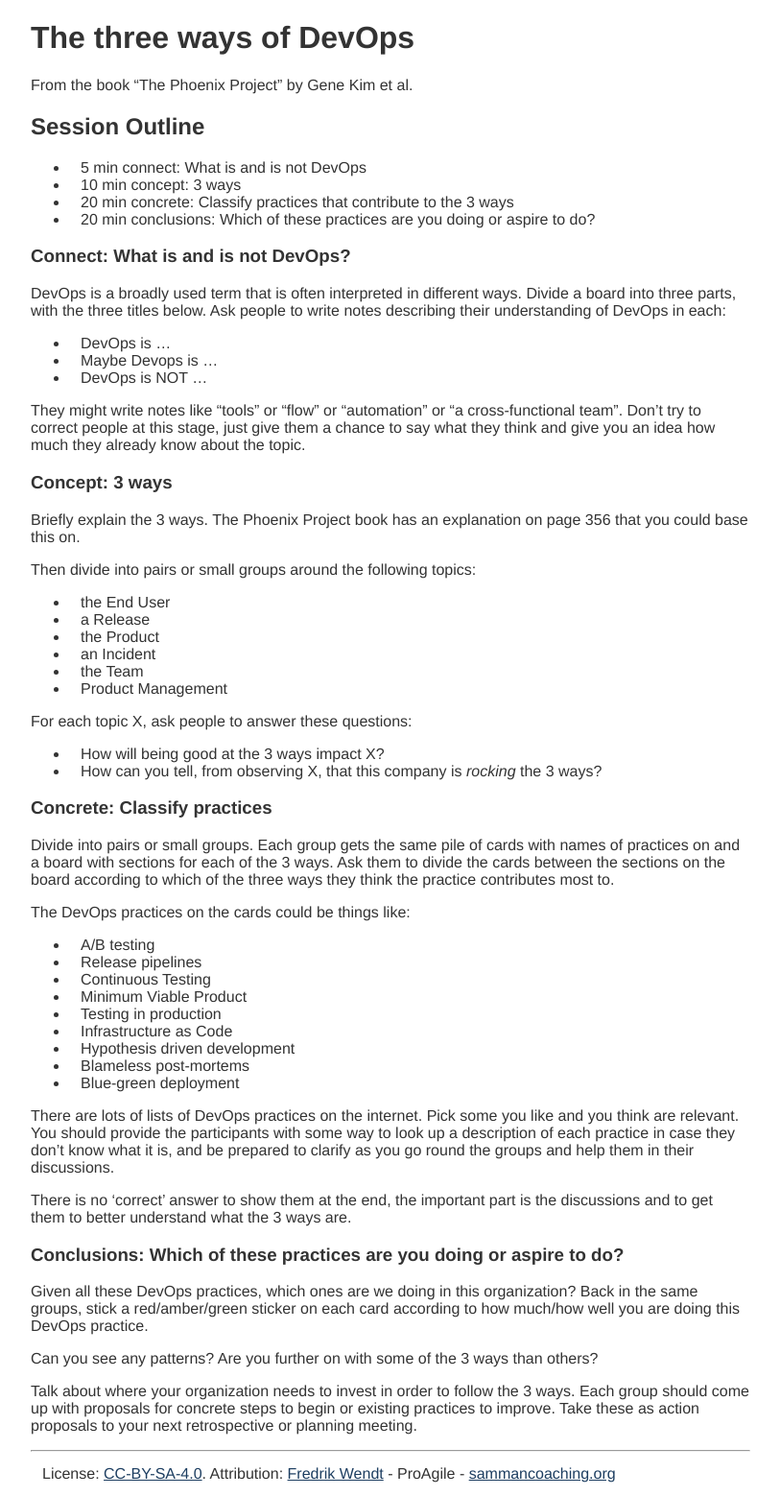
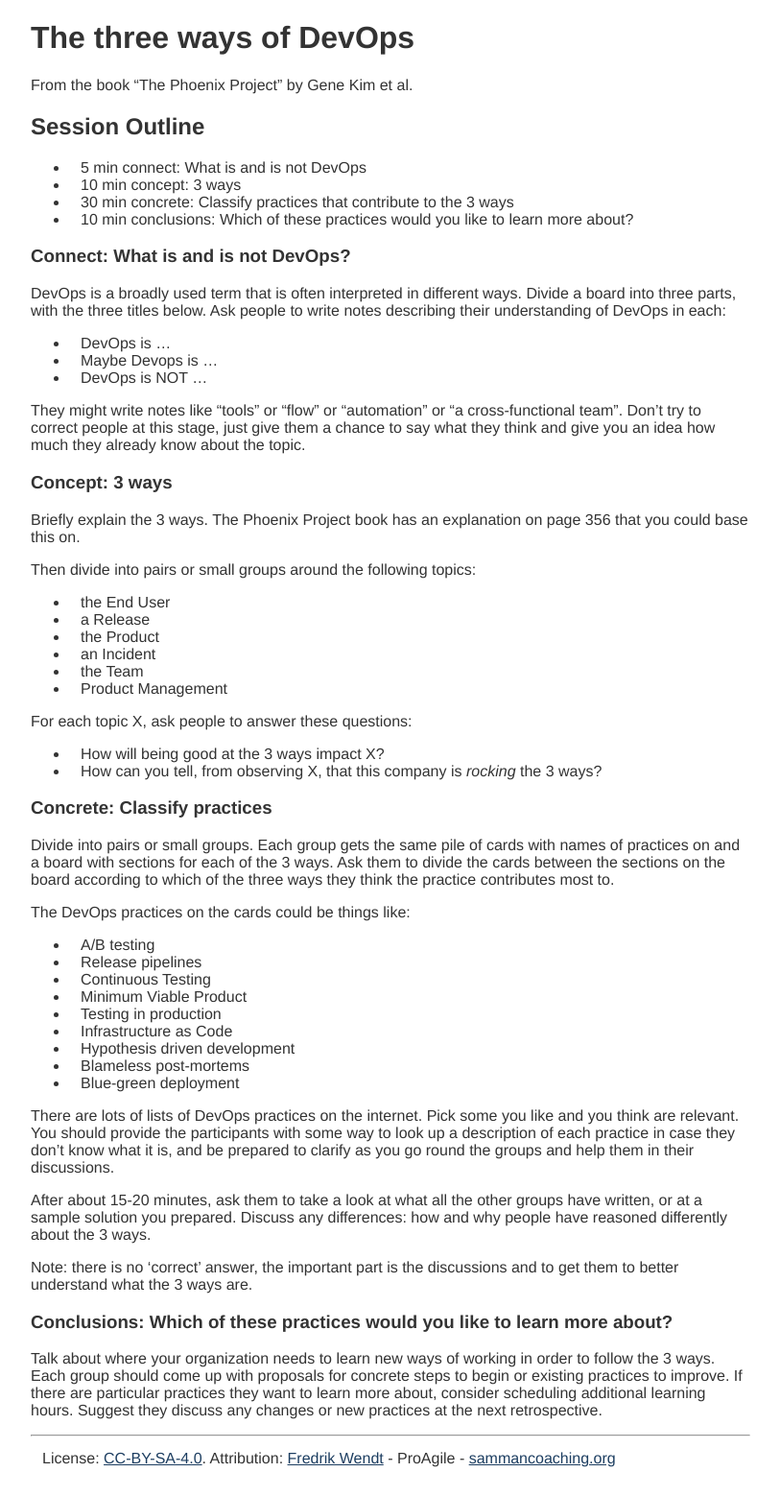
Before and after one commit to sammancoaching/website, a Jekyll site: the page built from _learning_hours/devops/three_ways.md, in a window 1280 px wide. Shown: the whole page at 96% size, without its empty margins (233-1046 px from the left). Built offline with Jekyll 4.4.1, drawn with Linux system fonts in a browser that asks for light colours.

Commit message:
update following Fredriks feedback

```diff
--- a/_learning_hours/devops/three_ways.md
+++ b/_learning_hours/devops/three_ways.md
@@ -15,8 +15,8 @@ From the book "The Phoenix Project" by Gene Kim et al.
 
 * 5 min connect: What is and is not DevOps
 * 10 min concept: 3 ways
-* 20 min concrete: Classify practices that contribute to the 3 ways
-* 20 min conclusions: Which of these practices are you doing or aspire to do?
+* 30 min concrete: Classify practices that contribute to the 3 ways
+* 10 min conclusions: Which of these practices would you like to learn more about?
 
 ### Connect: What is and is not DevOps?
 DevOps is a broadly used term that is often interpreted in different ways. Divide a board into three parts, with the three titles below. Ask people to write notes describing their understanding of DevOps in each:
@@ -61,11 +61,9 @@ The DevOps practices on the cards could be things like:
 
 There are lots of lists of DevOps practices on the internet. Pick some you like and you think are relevant. You should provide the participants with some way to look up a description of each practice in case they don't know what it is, and be prepared to clarify as you go round the groups and help them in their discussions.
 
-There is no 'correct' answer to show them at the end, the important part is the discussions and to get them to better understand what the 3 ways are.
+After about 15-20 minutes, ask them to take a look at what all the other groups have written, or at a sample solution you prepared. Discuss any differences: how and why people have reasoned differently about the 3 ways.
 
-### Conclusions: Which of these practices are you doing or aspire to do?
-Given all these DevOps practices, which ones are we doing in this organization? Back in the same groups, stick a red/amber/green sticker on each card according to how much/how well you are doing this DevOps practice.
+Note: there is no 'correct' answer, the important part is the discussions and to get them to better understand what the 3 ways are.
 
-Can you see any patterns? Are you further on with some of the 3 ways than others?
-
-Talk about where your organization needs to invest in order to follow the 3 ways. Each group should come up with proposals for concrete steps to begin or existing practices to improve. Take these as action proposals to your next retrospective or planning meeting.
+### Conclusions: Which of these practices would you like to learn more about?
+Talk about where your organization needs to learn new ways of working in order to follow the 3 ways. Each group should come up with proposals for concrete steps to begin or existing practices to improve. If there are particular practices they want to learn more about, consider scheduling additional learning hours. Suggest they discuss any changes or new practices at the next retrospective.
```
